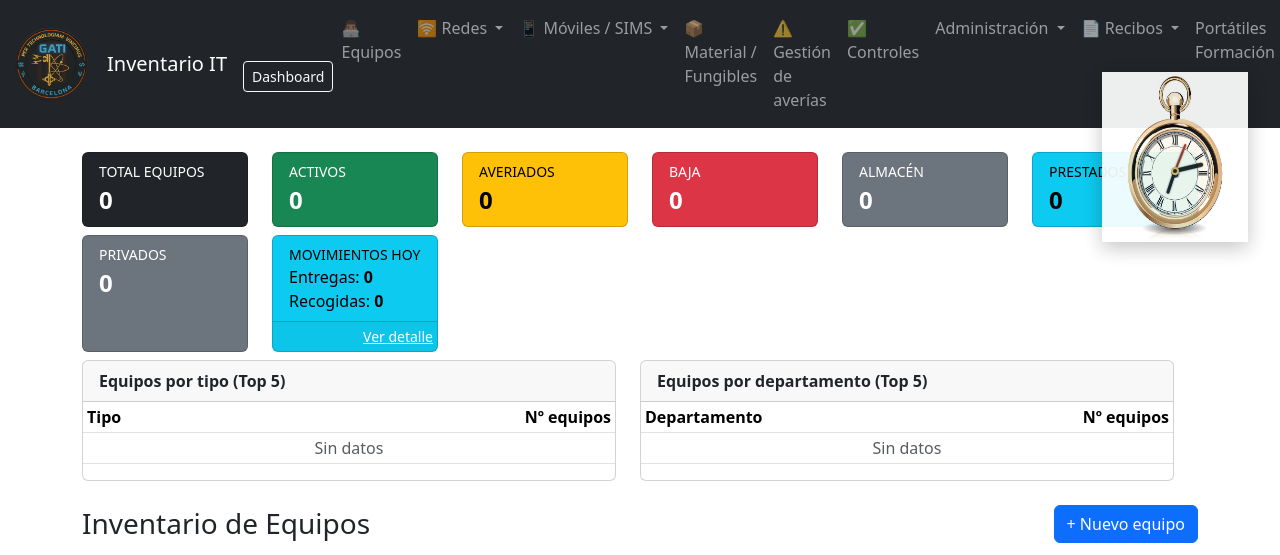
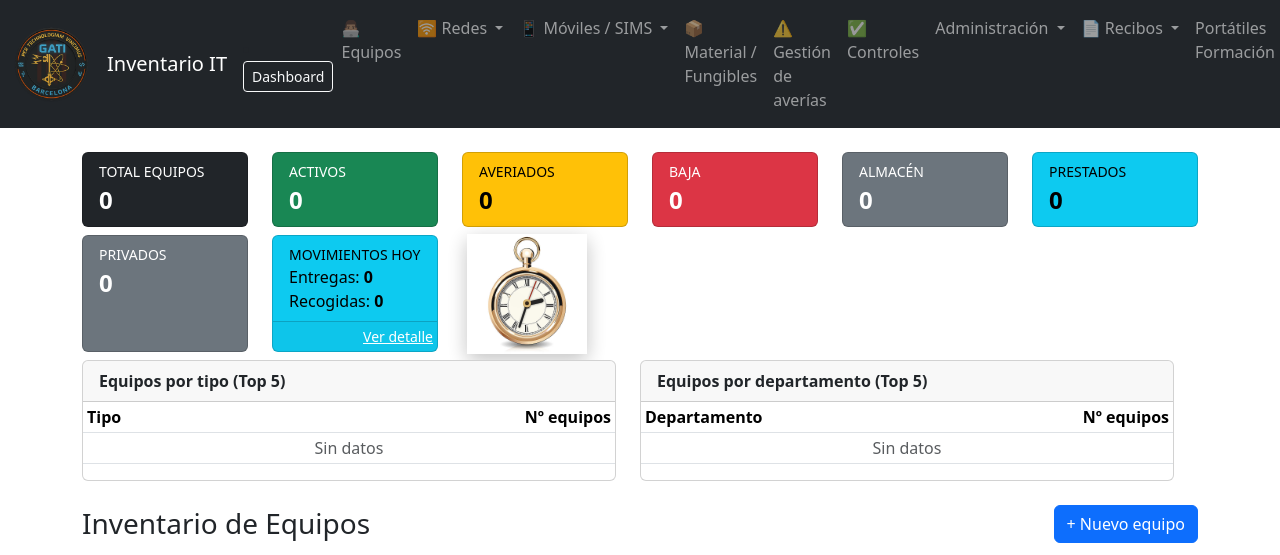
Before and after one commit to JSenen/inventario_it, a PHP site: page / in a window 1280 px wide; the page is wider, and only the part inside the window is pictured. Shown: the top 555 px of that part. Run offline with PHP 8.4, Linux system fonts and the light colour scheme; the visitor is signed in with stand-in values (Sample User, id 1); data comes from the database, SQL or seed files in the repository; data that the repository does not hold is empty; some libraries are stand-ins or nearby versions.

Commit message:
FIX pocketwatch

```diff
--- a/web/assets/pocketwatch/watch.css
+++ b/web/assets/pocketwatch/watch.css
@@ -1,25 +1,30 @@
-/* Tamaño y posición del reloj */
-#pocketwatch-fixed {
-  --size: 170px; /* 👈 cambia aquí: 120/130/140 */
-  position: fixed;
-  top: 72px;
-  right: 20px;
-  width: var(--size);
-  height: var(--size);
-  z-index: 99999;
+/* ====== POCKETWATCH ANCLADO A LA CARD "MOVIMIENTOS" ====== */
+.card-movimientos {
+  position: relative;
+  overflow: visible;
+}
+
+.pocketwatch-card {
+  position: absolute;
+  top: 50%;
+  right: -150px; /* ajusta: -55 (más pegado) / -85 (más fuera) */
+  transform: translateY(-50%);
+  width: 120px; /* tamaño del reloj */
+  height: 120px;
   pointer-events: none;
-  opacity: 0.92;
+  opacity: 0.95;
   filter: drop-shadow(0 6px 10px rgba(0, 0, 0, 0.25));
 }
 
+/* ====== RELOJ ====== */
 .pocketwatch {
   position: relative;
   width: 100%;
   height: 100%;
 
-  /* 👇 Centro del eje (AJUSTE FINO) */
+  /* Centro del eje del PNG (ajusta solo esto si no cuadra) */
   --cx: 50%;
-  --cy: 58%; /* 👈 este PNG suele ir mejor 55.5%–56.5% */
+  --cy: 59%;
 }
 
 .pocketwatch-bg {
@@ -28,32 +33,33 @@
   display: block;
 }
 
-/* Agujas */
+/* ====== AGUJAS ====== */
 .hand {
   position: absolute;
   left: var(--cx);
   top: var(--cy);
   transform-origin: 50% 100%;
   transform: translate(-50%, -100%) rotate(0deg);
+  border-radius: 999px;
+  box-shadow: 0 0 2px rgba(0, 0, 0, 0.6);
   pointer-events: none;
-  box-shadow: 0 0 2px rgba(0, 0, 0, 0.6);
-  border-radius: 999px;
 }
 
-/* Longitudes proporcionales al tamaño */
 .hand.hour {
   width: 4px;
-  height: calc(var(--size) * 0.17);
+  height: 17px;
   background: #1b1b1b;
 }
+
 .hand.minute {
-  width: 3px;
-  height: calc(var(--size) * 0.14);
+  width: 2px;
+  height: 25px;
   background: #1b1b1b;
 }
+
 .hand.second {
-  width: 2px;
-  height: calc(var(--size) * 0.17);
+  width: 0.75px;
+  height: 25px;
   background: #a12a1b;
 }
 
@@ -64,8 +70,15 @@
   top: var(--cy);
   width: 8px;
   height: 8px;
-  transform: translate(-50%, -50%);
+  transform: translate(-50%, -59%);
   background: #2a1b0c;
   border: 2px solid #d4b06a;
   border-radius: 50%;
 }
+
+/* En móvil mejor ocultarlo */
+@media (max-width: 768px) {
+  .pocketwatch-card {
+    display: none;
+  }
+}
--- a/web/index.php
+++ b/web/index.php
@@ -272,7 +272,7 @@ require_once __DIR__ . '/includes/header.php';
     </div>
 
         <div class="col-md-2 col-sm-4 mb-2">
-        <div class="card text-bg-info h-100">
+  <div class="card text-bg-info h-100 card-movimientos">
     <div class="card-body py-2">
       <div class="small text-uppercase">Movimientos hoy</div>
       <div class="fs-6">
@@ -280,27 +280,27 @@ require_once __DIR__ . '/includes/header.php';
         Recogidas: <strong><?= (int)($movStatsHoy['recogidas_hoy'] ?? 0) ?></strong>
       </div>
     </div>
+
     <div class="card-footer p-1 text-end">
       <a href="movimientos.php" class="small text-white">Ver detalle</a>
     </div>
-        </div>
-    </div>
- <!-- POCKETWATCH -->
-<link rel="stylesheet" href="assets/pocketwatch/watch.css">
 
-<div id="pocketwatch-fixed" title="Hora local">
+    <!-- POCKETWATCH (anclado a esta card) -->
+    <div class="pocketwatch-card" title="Hora local">
       <div class="pocketwatch">
         <img class="pocketwatch-bg" src="assets/pocketwatch/watch.png" alt="Pocket Watch">
-
         <div class="hand hour"   id="pw-hour"></div>
         <div class="hand minute" id="pw-minute"></div>
         <div class="hand second" id="pw-second"></div>
-
         <div class="pin"></div>
       </div>
     </div>
+  </div>
+</div>
 
-<script src="assets/pocketwatch/watch.js"></script>
+
+
+
 
 
 
@@ -515,6 +515,11 @@ require_once __DIR__ . '/includes/header.php';
         </tbody>
     </table>
 </div>
+
+<!-- LINK POCKETWATCH -->
+
+<link rel="stylesheet" href="assets/pocketwatch/watch.css">
+<script src="assets/pocketwatch/watch.js"></script>
 
 <!-- DataTables (puedes pasar a local más adelante si quieres) -->
 <!-- jQuery local -->
```
Lines whose indentation alone changed are shown as unchanged.
